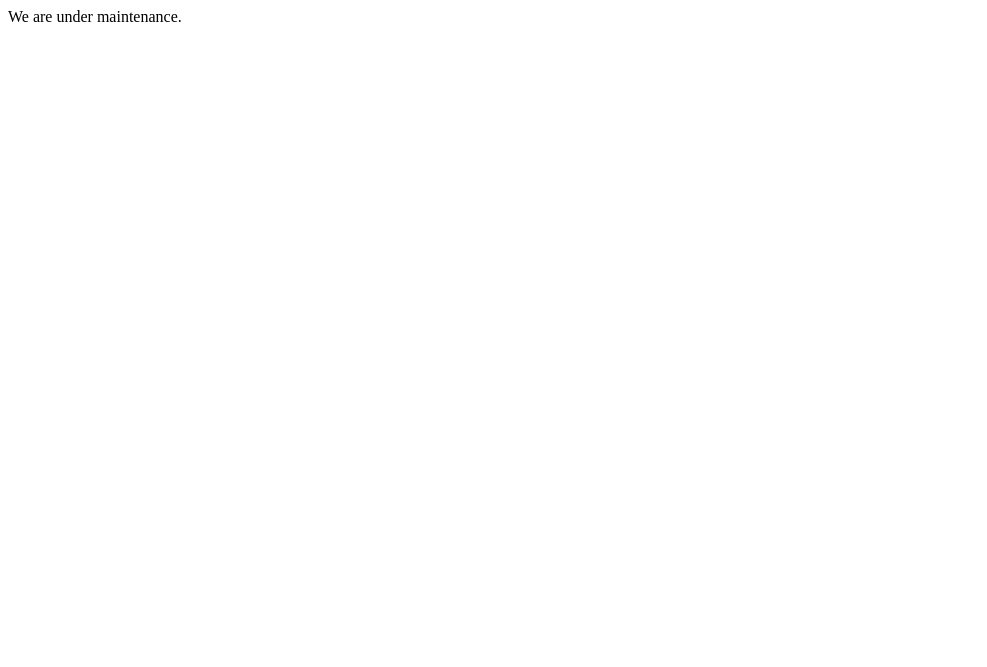
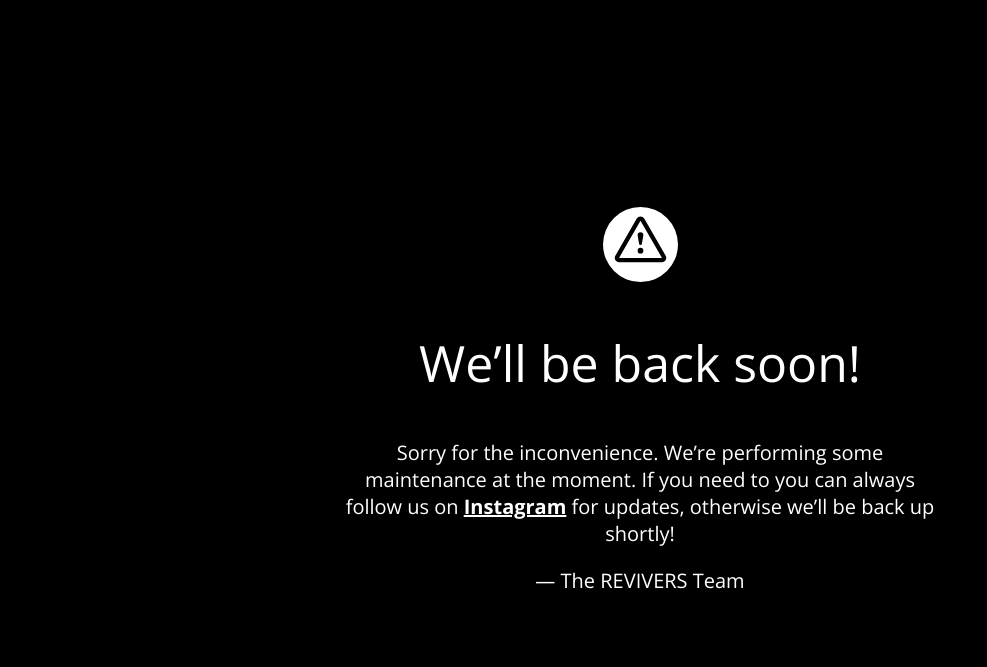
Before and after one commit to pomy/reviviers, a plain HTML site: page index.html in a window 1280 px wide. Shown: the whole page, without its empty margins (0-987 px from the left). Drawn offline with nearby package versions, Linux system fonts and the light colour scheme.

Commit message:
Update index.html

```diff
--- a/index.html
+++ b/index.html
@@ -1 +1,23 @@
-We are under maintenance.
+<!doctype html>
+<title>Site Maintenance: Revivers.ae</title>
+<link href="https://fonts.googleapis.com/css?family=Open+Sans:300,400,700" rel="stylesheet">
+<style>
+  html, body { padding: 0; margin: 0; width: 100%; height: 100%; }
+  * {box-sizing: border-box;}
+  body { text-align: center; padding: 0; background: #000000; color: #fff; font-family: Open Sans; }
+  h1 { font-size: 50px; font-weight: 100; text-align: center;}
+  body { font-family: Open Sans; font-weight: 100; font-size: 20px; color: #fff; text-align: center; display: -webkit-box; display: -ms-flexbox; display: flex; -webkit-box-pack: center; -ms-flex-pack: center; justify-content: center; -webkit-box-align: center; -ms-flex-align: center; align-items: center;}
+  article { display: block; width: 700px; padding: 50px; margin: 0 auto; }
+  a { color: #fff; font-weight: bold;}
+  a:hover { text-decoration: none; }
+  svg { width: 75px; margin-top: 1em; }
+</style>
+
+<article>
+    <svg xmlns="http://www.w3.org/2000/svg" viewBox="0 0 202.24 202.24"><defs><style>.cls-1{fill:#fff;}</style></defs><title>Asset 3</title><g id="Layer_2" data-name="Layer 2"><g id="Capa_1" data-name="Capa 1"><path class="cls-1" d="M101.12,0A101.12,101.12,0,1,0,202.24,101.12,101.12,101.12,0,0,0,101.12,0ZM159,148.76H43.28a11.57,11.57,0,0,1-10-17.34L91.09,31.16a11.57,11.57,0,0,1,20.06,0L169,131.43a11.57,11.57,0,0,1-10,17.34Z"/><path class="cls-1" d="M101.12,36.93h0L43.27,137.21H159L101.13,36.94Zm0,88.7a7.71,7.71,0,1,1,7.71-7.71A7.71,7.71,0,0,1,101.12,125.63Zm7.71-50.13a7.56,7.56,0,0,1-.11,1.3l-3.8,22.49a3.86,3.86,0,0,1-7.61,0l-3.8-22.49a8,8,0,0,1-.11-1.3,7.71,7.71,0,1,1,15.43,0Z"/></g></g></svg>
+    <h1>We&rsquo;ll be back soon!</h1>
+    <div>
+        <p>Sorry for the inconvenience. We&rsquo;re performing some maintenance at the moment. If you need to you can always follow us on <a href="https://www.instagram.com/revivershomespa">Instagram</a> for updates, otherwise we&rsquo;ll be back up shortly!</p>
+        <p>&mdash; The REVIVERS Team</p>
+    </div>
+</article>
```
